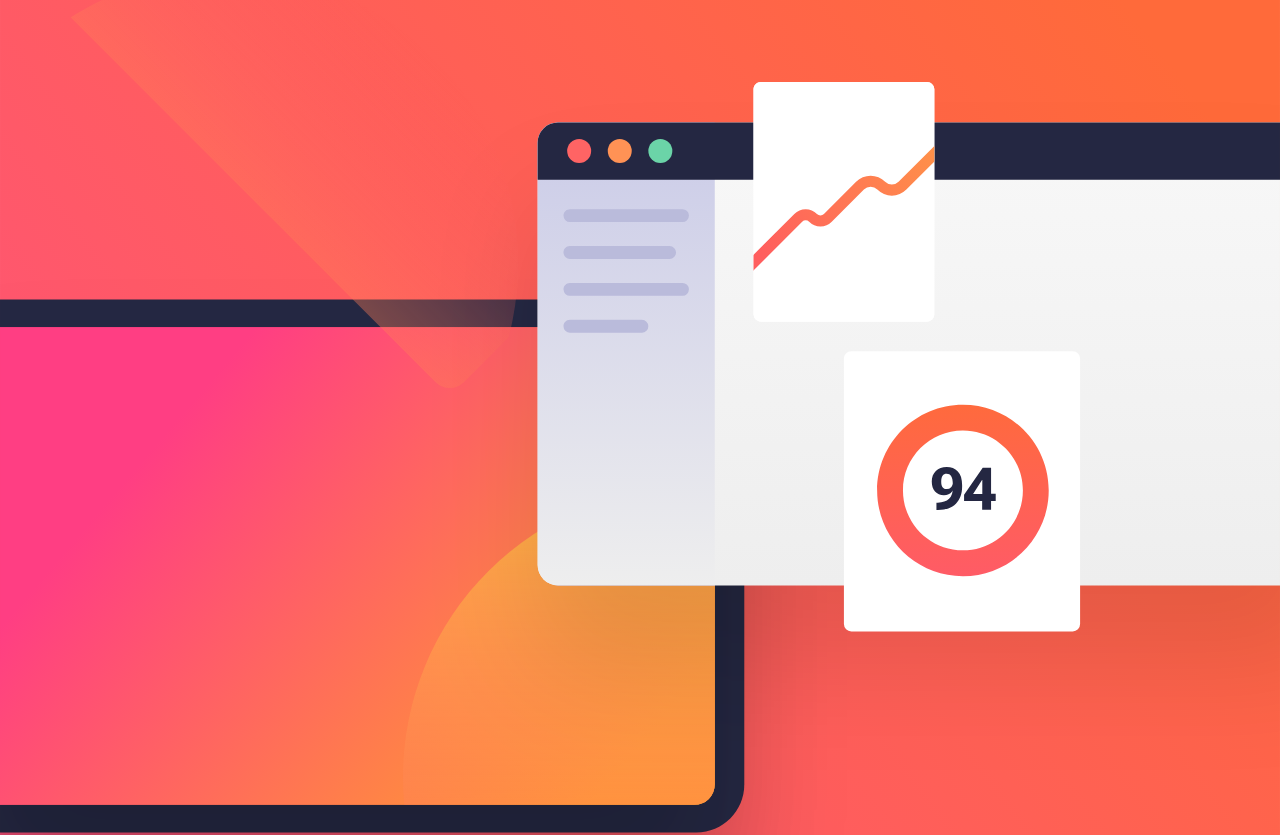
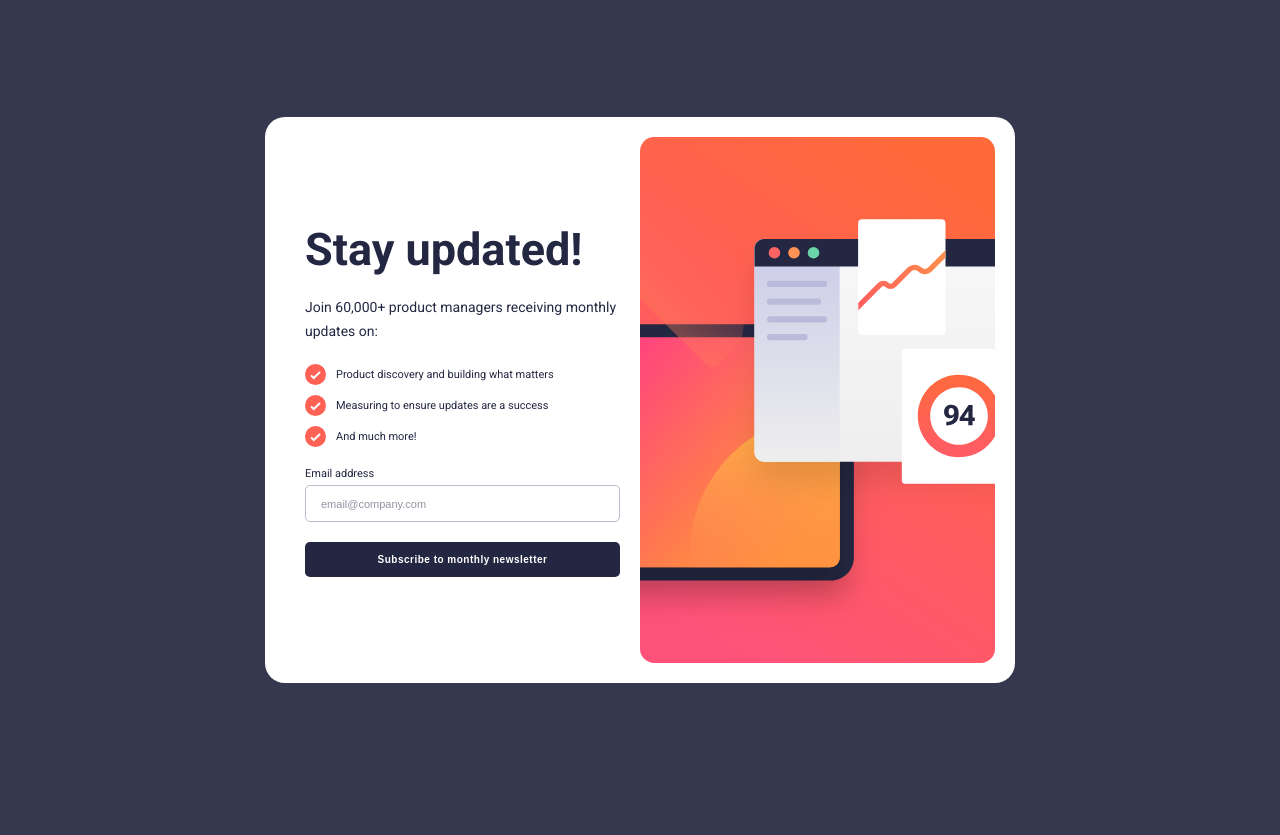
Before and after one commit to amirhossein-peyvand/newsletter-signup-with-success-message, a React (Vite) app: page / in a window 1280 px wide. Shown: the top 835 px of the page. After the commit the page ends 800 px from the top, so only its background shows below. Built offline with nearby package versions, Linux system fonts and the light colour scheme.

Commit message:
Updating components with react-router-dom

```diff
--- a/package.json
+++ b/package.json
@@ -15,6 +15,7 @@
     "react-dom": "^18.2.0",
     "react-hook-form": "^7.47.0",
     "react-responsive": "^9.0.2",
+    "react-router-dom": "^6.16.0",
     "sass": "^1.68.0",
     "zod": "^3.22.4"
   },
--- a/src/App.tsx
+++ /dev/null
@@ -1,11 +0,0 @@
-import MobileCard from "./components/MobileCard";
-
-function App() {
-  return (
-    <>
-      <MobileCard />
-    </>
-  );
-}
-
-export default App;
--- a/src/components/DesktopCard.tsx
+++ b/src/components/DesktopCard.tsx
@@ -5,6 +5,7 @@ import iconList from "../assets/icon-list.svg";
 import illustrationDesktop from "../assets/illustration-sign-up-desktop.svg";
 import message from "../errorMessage";
 import "../sass/DesktopCard.scss";
+import { Link } from "react-router-dom";
 
 const schema = z.object({
   email: z
@@ -19,9 +20,12 @@ const DesktopCard = () => {
   const {
     register,
     handleSubmit,
-    formState: { errors },
+    formState: { errors, isValid },
   } = useForm<FormData>({ resolver: zodResolver(schema) });
-  const onSubmit = (data: FieldValues) => console.log(data);
+  const onSubmit = (data: FieldValues) => {
+    console.log(data);
+    console.log(isValid);
+  };
 
   return (
     <article className="desktopCard">
@@ -62,7 +66,16 @@ const DesktopCard = () => {
             />
           </div>
           <button type="submit" className="btn">
-            Subscribe to monthly newsletter
+            {isValid ? (
+              <Link
+                to={"/desktopsuccess"}
+                style={{ color: "hsl(0, 0%, 100%)", textDecoration: "none" }}
+              >
+                Subscribe to monthly newsletter
+              </Link>
+            ) : (
+              "Subscribe to monthly newsletter"
+            )}
           </button>
         </form>
       </section>
--- a/src/components/DesktopSuccess.tsx
+++ b/src/components/DesktopSuccess.tsx
@@ -1,8 +1,11 @@
+import { useMediaQuery } from "react-responsive";
 import successIcon from "../assets/icon-success.svg";
 import "../sass/DesktopSuccess.scss";
+import MobileSuccess from "./MobileSuccess";
 
 const DesktopSuccess = () => {
-  return (
+  const isBiggerThan700px = useMediaQuery({ query: "(min-width:700px)" });
+  const desktopSuccess = (
     <article className="desktopSuccessCard">
       <img src={successIcon} alt="successIcon" />
       <h1 className="title">Thanks for subscribing!</h1>
@@ -14,6 +17,8 @@ const DesktopSuccess = () => {
       <button className="btn">Dismiss message</button>
     </article>
   );
+
+  return <>{isBiggerThan700px ? desktopSuccess : <MobileSuccess />}</>;
 };
 
 export default DesktopSuccess;
--- a/src/components/MobileCard.tsx
+++ b/src/components/MobileCard.tsx
@@ -5,6 +5,7 @@ import iconList from "../assets/icon-list.svg";
 import illustrationMobile from "../assets/illustration-sign-up-mobile.svg";
 import message from "../errorMessage";
 import "../sass/MobileCard.scss";
+import { Link } from "react-router-dom";
 
 const schema = z.object({
   email: z
@@ -19,7 +20,7 @@ const MobileCard = () => {
   const {
     register,
     handleSubmit,
-    formState: { errors },
+    formState: { errors, isValid },
   } = useForm<FormData>({ resolver: zodResolver(schema) });
   const onSubmit = (data: FieldValues) => console.log(data);
 
@@ -63,7 +64,18 @@ const MobileCard = () => {
               placeholder="email@company.com"
             />
           </div>
-          <button type="submit">Subscribe to monthly newsletter</button>
+          <button type="submit">
+            {isValid ? (
+              <Link
+                to={"/mobilesuccess"}
+                style={{ color: "hsl(0, 0%, 100%)", textDecoration: "none" }}
+              >
+                Subscribe to monthly newsletter
+              </Link>
+            ) : (
+              "Subscribe to monthly newsletter"
+            )}
+          </button>
         </form>
       </section>
     </article>
--- a/src/components/MobileSuccess.tsx
+++ b/src/components/MobileSuccess.tsx
@@ -1,8 +1,11 @@
+import { useMediaQuery } from "react-responsive";
 import successIcon from "../assets/icon-success.svg";
 import "../sass/MobileSuccess.scss";
+import DesktopSuccess from "./DesktopSuccess";
 
 const MobileSuccess = () => {
-  return (
+  const isBiggerThan700px = useMediaQuery({ query: "(min-width:700px)" });
+  const mobileSuccess = (
     <article className="mobileSuccessCard">
       <section>
         <img src={successIcon} alt="successIcon" />
@@ -16,6 +19,8 @@ const MobileSuccess = () => {
       <button className="btn">Dismiss message</button>
     </article>
   );
+
+  return <>{isBiggerThan700px ? <DesktopSuccess /> : mobileSuccess}</>;
 };
 
 export default MobileSuccess;
--- a/src/main.tsx
+++ b/src/main.tsx
@@ -1,10 +1,11 @@
-import React from 'react'
-import ReactDOM from 'react-dom/client'
-import App from './App.tsx'
-import './index.css'
+import React from "react";
+import ReactDOM from "react-dom/client";
+import { RouterProvider } from "react-router-dom";
+import "./index.css";
+import router from "./routes";
 
-ReactDOM.createRoot(document.getElementById('root')!).render(
+ReactDOM.createRoot(document.getElementById("root")!).render(
   <React.StrictMode>
-    <App />
-  </React.StrictMode>,
-)
+    <RouterProvider router={router} />
+  </React.StrictMode>
+);
--- /dev/null
+++ b/src/pages/HomePage.tsx
@@ -0,0 +1,10 @@
+import { useMediaQuery } from "react-responsive";
+import DesktopCard from "../components/DesktopCard";
+import MobileCard from "../components/MobileCard";
+
+const HomePage = () => {
+  const isBiggerThan700px = useMediaQuery({ query: "(min-width:700px)" });
+  return <>{isBiggerThan700px ? <DesktopCard /> : <MobileCard />}</>;
+};
+
+export default HomePage;
--- /dev/null
+++ b/src/pages/Layout.tsx
@@ -0,0 +1,11 @@
+import { Outlet } from "react-router-dom";
+
+const Layout = () => {
+  return (
+    <>
+      <Outlet />
+    </>
+  );
+};
+
+export default Layout;
--- /dev/null
+++ b/src/routes.tsx
@@ -0,0 +1,19 @@
+import { createBrowserRouter } from "react-router-dom";
+import Layout from "./pages/Layout";
+import HomePage from "./pages/HomePage";
+import DesktopSuccess from "./components/DesktopSuccess";
+import MobileSuccess from "./components/MobileSuccess";
+
+const router = createBrowserRouter([
+  {
+    path: "/",
+    element: <Layout />,
+    children: [
+      { index: true, element: <HomePage /> },
+      { path: "/desktopsuccess", element: <DesktopSuccess /> },
+      { path: "/mobilesuccess", element: <MobileSuccess /> },
+    ],
+  },
+]);
+
+export default router;
--- a/src/sass/DesktopCard.scss
+++ b/src/sass/DesktopCard.scss
@@ -7,7 +7,7 @@
   padding: 2rem;
   border-radius: 20px;
   overflow: hidden;
-  width: 45%;
+  max-width: 75rem;
   align-items: center;
 
   .content {
```
Also changed, not shown: 1 other file (tests, documents, lock files or other folders).
